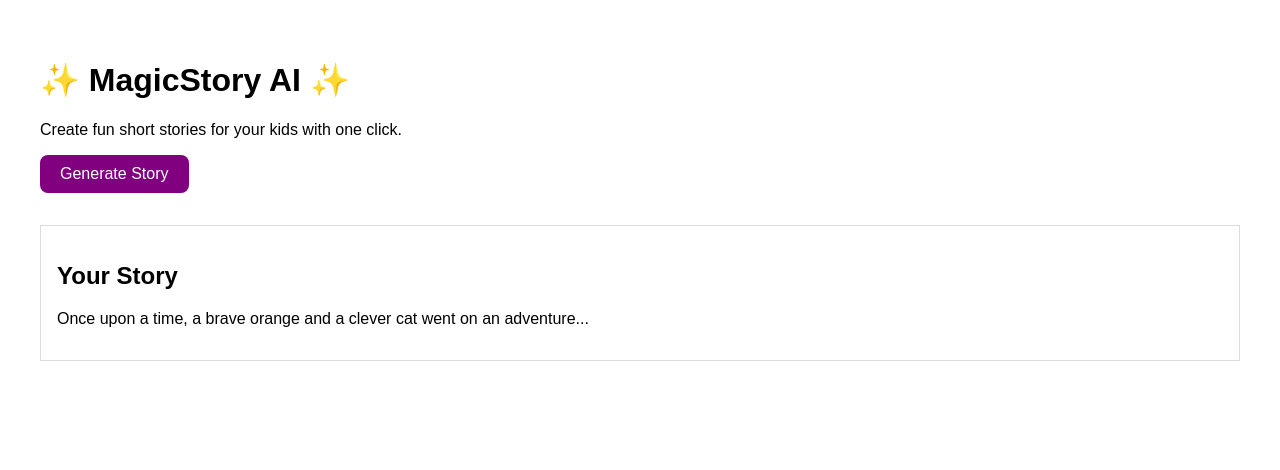
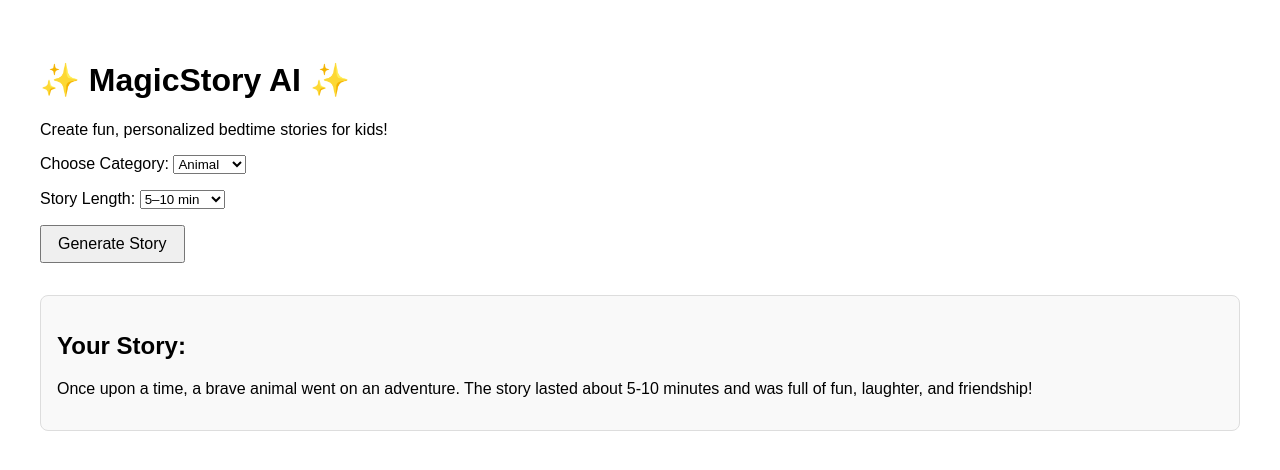
Before and after one commit to amysxe/magicstory-ai, a Next.js app: page / in a window 1280 px wide. Both pictures are taken after a click on the button "Generate Story". Shown: the top 470 px of the page. Built offline with nearby package versions, Linux system fonts and the light colour scheme.

Commit message:
Update index.js

```diff
--- a/pages/index.js
+++ b/pages/index.js
@@ -1,36 +1,68 @@
 import { useState } from "react";
 
 export default function Home() {
+  const [category, setCategory] = useState("animal");
+  const [length, setLength] = useState("5-10");
   const [story, setStory] = useState("");
 
-  const generateStory = () => {
-    // placeholder story (later you can replace with AI API call)
-    setStory("Once upon a time, a brave orange and a clever cat went on an adventure...");
+  const handleGenerate = () => {
+    const fakeStory = `Once upon a time, a brave ${category} went on an adventure.
+    The story lasted about ${length} minutes and was full of fun, laughter, and friendship!`;
+    setStory(fakeStory);
   };
 
   return (
     <div style={{ fontFamily: "sans-serif", padding: "2rem" }}>
       <h1>✨ MagicStory AI ✨</h1>
-      <p>Create fun short stories for your kids with one click.</p>
+      <p>Create fun, personalized bedtime stories for kids!</p>
+
+      <div style={{ marginTop: "1rem" }}>
+        <label>
+          Choose Category:{" "}
+          <select value={category} onChange={(e) => setCategory(e.target.value)}>
+            <option value="animal">Animal</option>
+            <option value="fruit">Fruit</option>
+            <option value="person">Person</option>
+            <option value="mix">Mix</option>
+            <option value="random">Random</option>
+          </select>
+        </label>
+      </div>
+
+      <div style={{ marginTop: "1rem" }}>
+        <label>
+          Story Length:{" "}
+          <select value={length} onChange={(e) => setLength(e.target.value)}>
+            <option value="5-10">5–10 min</option>
+            <option value="10-15">10–15 min</option>
+            <option value="15+">15+ min</option>
+          </select>
+        </label>
+      </div>
 
       <button
-        onClick={generateStory}
+        onClick={handleGenerate}
         style={{
-          padding: "10px 20px",
-          fontSize: "16px",
-          background: "purple",
-          color: "white",
-          border: "none",
-          borderRadius: "8px",
-          cursor: "pointer"
+          marginTop: "1rem",
+          padding: "0.5rem 1rem",
+          fontSize: "1rem",
+          cursor: "pointer",
         }}
       >
         Generate Story
       </button>
 
       {story && (
-        <div style={{ marginTop: "2rem", padding: "1rem", border: "1px solid #ddd" }}>
-          <h2>Your Story</h2>
+        <div
+          style={{
+            marginTop: "2rem",
+            padding: "1rem",
+            border: "1px solid #ddd",
+            borderRadius: "8px",
+            background: "#f9f9f9",
+          }}
+        >
+          <h2>Your Story:</h2>
           <p>{story}</p>
         </div>
       )}
```
